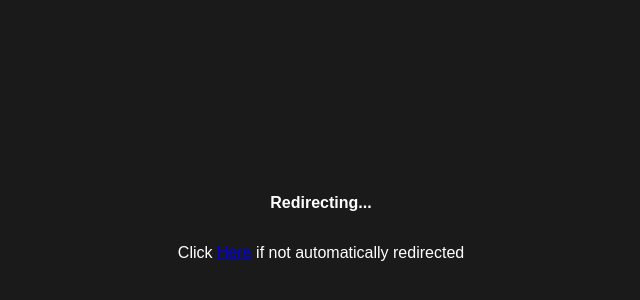
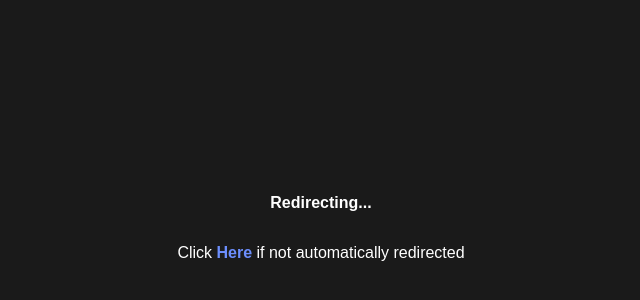
Before and after one commit to RobertEmerick/Home, a plain HTML site: page index.html in a window 1280 px wide. Shown: the part 180-480 px from the top of the page, 319-959 px from the left. Drawn offline with Linux system fonts and the light colour scheme.

Commit message:
figured out

```diff
--- a/index.html
+++ b/index.html
@@ -3,7 +3,7 @@
 
 <head>
     <meta charset="UTF-8">
-    <meta http-equiv="refresh" content="30; url=./Main/base.html">
+    <meta http-equiv="refresh" content="4; url=./Main/base.html">
     <title>Redirecting...</title>
 </head>
 
@@ -37,8 +37,7 @@
 <body>
     <div class="base">
         <p><b>Redirecting...</b></p>
-        <p>Click <a href="https://robertemerick.github.io/Home/Main/base.html">Here</a> if not automatically redirected</p>
-        <!-- figured out how to link properly, just want to get rid of the default graphics -->
+<p>Click <a href="https://robertemerick.github.io/Home/Main/base.html" style="color: oklch(67.327% 0.16696 268.715); text-decoration: none;"><b>Here</b></a> if not automatically redirected</p>        <!-- figured out how to link properly, just want to get rid of the default graphics -->
     </div>
 
 </body>
```
